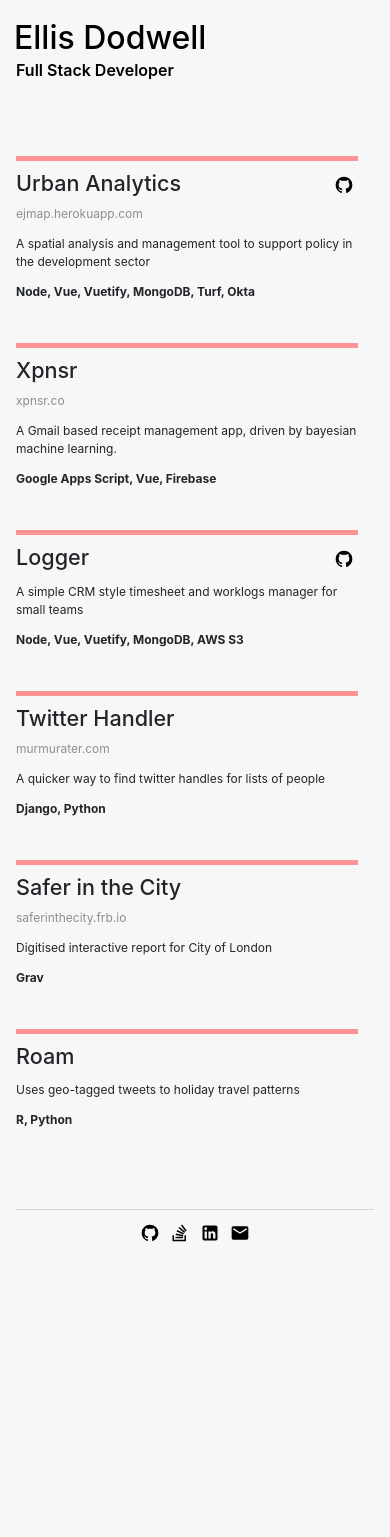
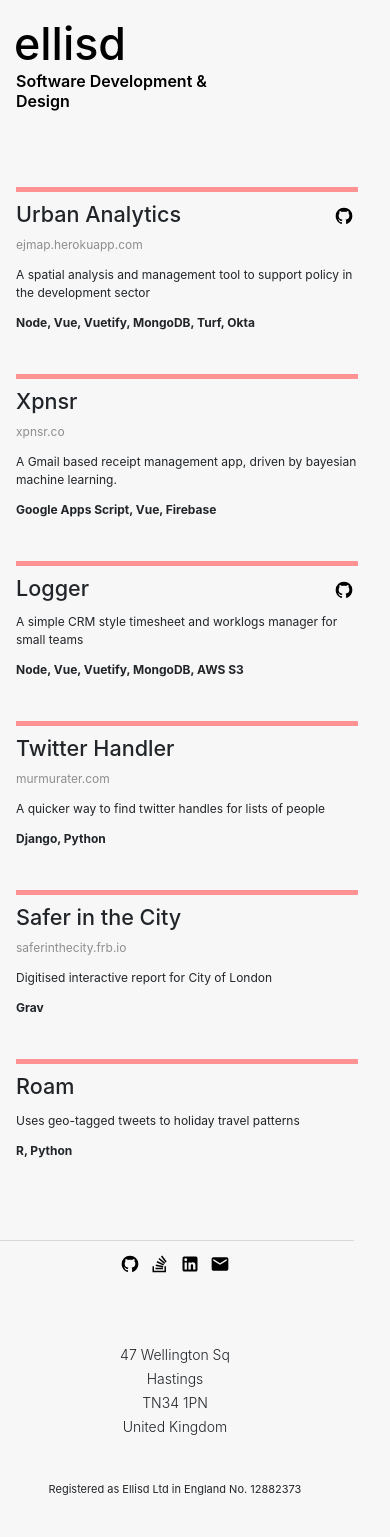
Before and after one commit to materialindex/materialindex.github.io, a plain HTML site: page index.html in a window 390 px wide. Before the commit the page ends 1272 px from the top, so only its background shows below. Drawn offline with Linux system fonts and the light colour scheme.

Commit message:
added company details

```diff
--- a/css/main.css
+++ b/css/main.css
@@ -1,8 +1,8 @@
 :root {
   --background-color-dark : #333338; /*#626266*/
   --primary: #92ffe1;
-  --primary-lighten:#546beb;
   --secondary: #ff9292;
+  --tertiary:#B38554;
 }
 html {
   height:100%;
@@ -50,14 +50,17 @@ a {
   color:#8e8e8e;
 }
 
+a:hover {
+  color: #8e8e8e;
+}
+
 @media (max-width:768px) {
-  h1 {
-    font-size: 2em;
-  }
   h3 {
     font-size: 1em;
   }
 }
+
+
 
 
 .gallery-view a {
@@ -81,6 +84,7 @@ a {
   padding-top:10px;
   font-size:12px;
   transition:border 0.7s;
+  z-index:500;
 }
 
 #grid-view-switch:hover {
@@ -115,9 +119,14 @@ a {
 a.icon {
   text-decoration:none;
 }
+
 a.icon svg {
   margin-bottom:5px;
   margin:5px;
+}
+
+a.icon svg:hover {
+  fill:var(--secondary);
 }
 
 .glyphs img, a.icon svg {
@@ -136,12 +145,21 @@ a.icon svg {
   right:20px;
   fill: red;
 }
+
+#company-panel p {
+  font-size:10px;
+  margin-bottom: 0.2rem;
+}
+
+#company-panel-mobile {
+  display:none;
+}
+
 #contact-panel {
   border:2px solid #0000001f;
   border-radius:20px;
   position:fixed;
-  bottom:10%;
-  left:20px;
+  right:20px;
   width:40px;
   text-align:center;
   z-index: 100;
@@ -150,6 +168,7 @@ a.icon svg {
 }
 
 @media (max-width:768px) {
+
   #contact-panel {
     margin-bottom:-16px;
     position: relative;
@@ -178,6 +197,23 @@ a.icon svg {
     width:58%;
     top:24px;
     left:20px;
+  }
+
+  #company-panel {
+    display:none !important;
+  }
+
+  #company-panel-mobile {
+    display:block;
+    position: absolute;
+    bottom:-250px;
+    padding-bottom:40px;
+    font-size:11px;
+  }
+
+  #company-panel-mobile p {
+    font-size:14px;
+    margin-bottom: 0.2rem;
   }
 }
 
--- a/index.html
+++ b/index.html
@@ -16,17 +16,26 @@
   <div class="container-fluid">
     <div class="row px-3 py-3 flex-column flex-sm-row align-items-stretch">
 
-      <div class="panel col-12 col-sm-3 col-md-2 px-lg-3">
+      <div class="panel col-12 col-sm-3 col-md-2 px-lg-3 d-flex flex-column justify-content-between">
         <div class="row">
 
           <div id="title-panel" class="col-7 col-sm-12">
-            <h1>Ellis Dodwell</h1>
-            <h3>Full Stack Developer</h3>
+            <h1>ellisd</h1>
+            <h3>Software Development & Design</h3>
 
           </div>
           <div id="control-panel" class="col-5 col-sm-12">
           </div>
 
+        </div>
+
+        <div id="company-panel">
+            <p>47 Wellington Sq</p>
+            <p>Hastings</p>
+            <p>TN34 1PN</p>
+            <p>United Kingdom</p>
+            <div style="height:10px;"></div>
+            <p>Registered as Ellisd Ltd in England No. 12882373</p>
         </div>
       </div>
 
@@ -71,13 +80,21 @@
           </svg>
         </a>
 
+        <div id="company-panel-mobile">
+            <p>47 Wellington Sq</p>
+            <p>Hastings</p>
+            <p>TN34 1PN</p>
+            <p>United Kingdom</p>
+            <div style="height:40px;"></div>
+            Registered as Ellisd Ltd in England No. 12882373
+        </div>
+
+
       </footer>
 
     </div>
 
   </div>
-
-
 
 
 </body>
```
Also changed, not shown: 2 other files.
